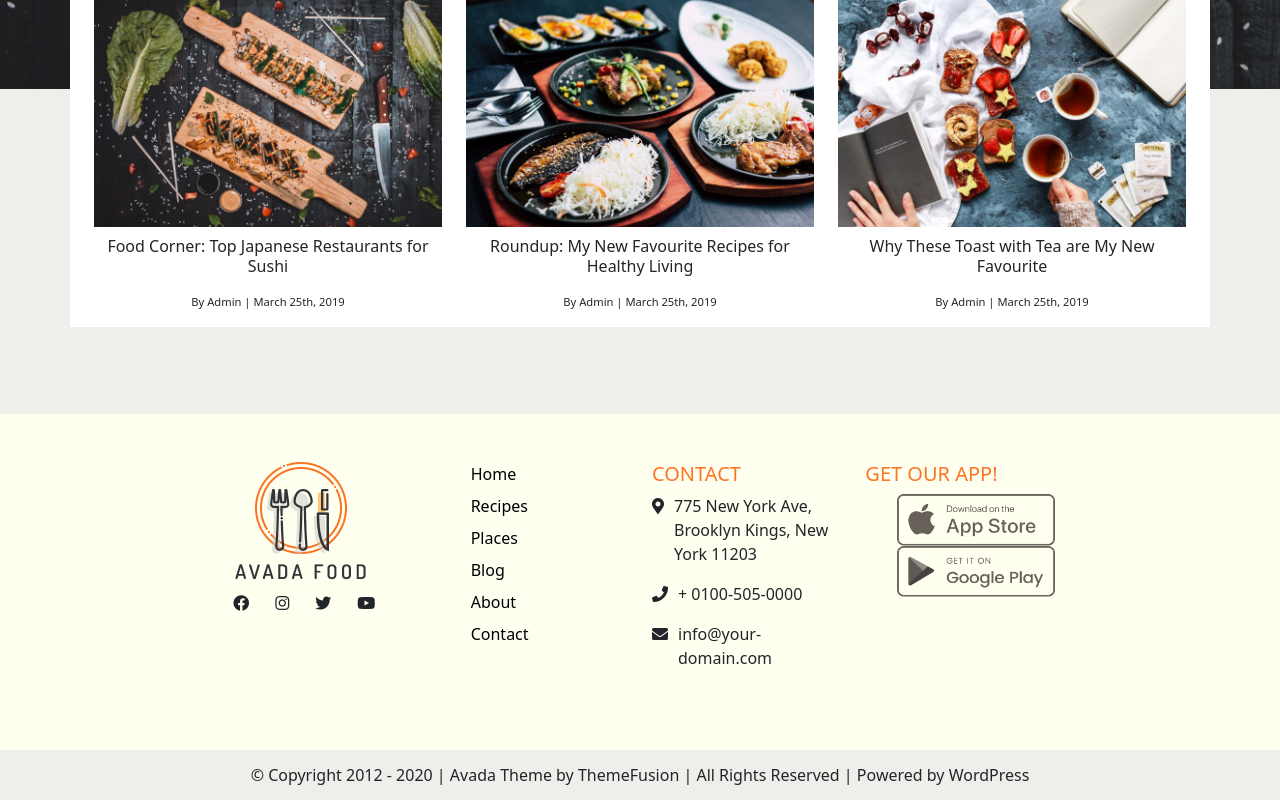
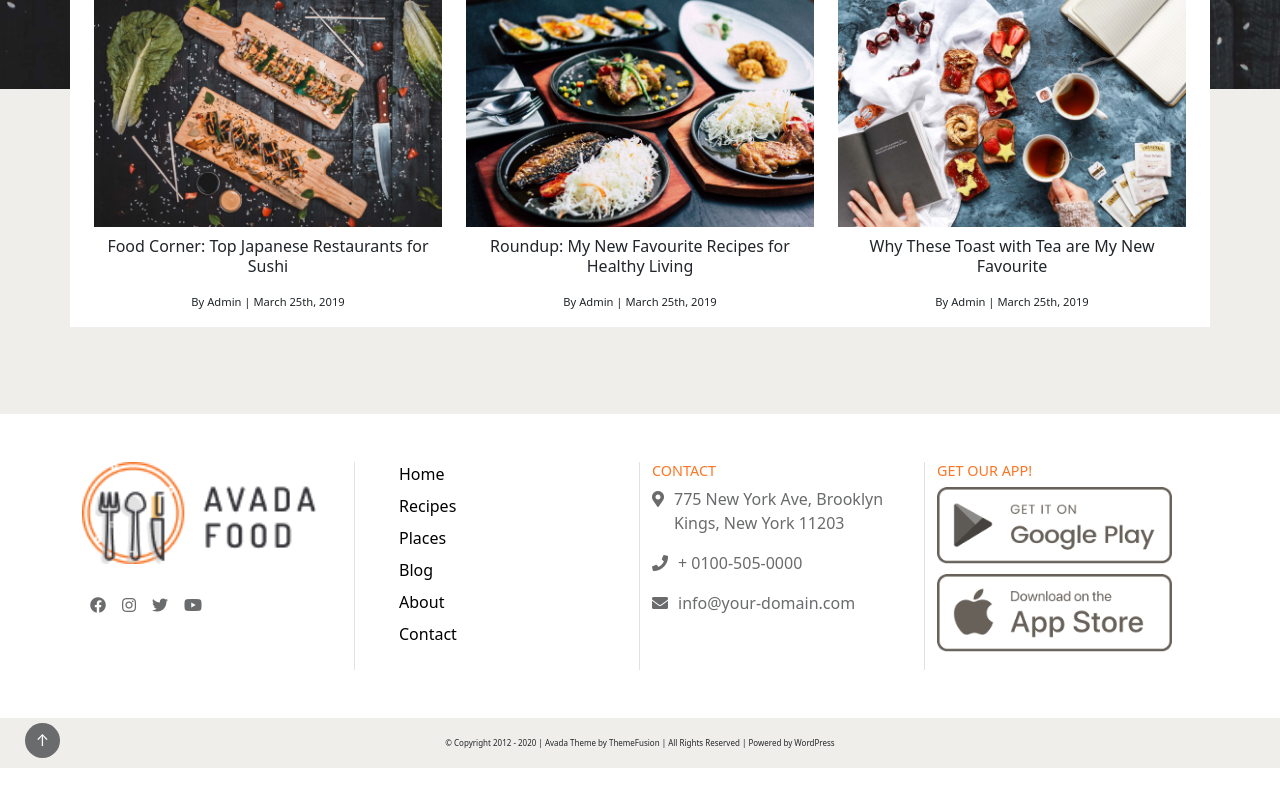
Before and after one commit to DavideZattra/proj-html-vuejs, a Vue app: page / in a window 1280 px wide. Shown: the part 635-1435 px from the top of the page. After the commit the page ends 1403 px from the top, so only its background shows below. Built offline with nearby package versions, Linux system fonts and the light colour scheme.

Commit message:
fixed footer positioning and added top-button

```diff
--- a/src/components/Footer.vue
+++ b/src/components/Footer.vue
@@ -1,9 +1,10 @@
 <template>
   <footer>
-    <section id="ms_upper-footer" class="container-fluid">
+    <!-- section with all info about avada social links and store link -->
+    <section id="ms_upper-footer" class="container">
       <div class="row justify-content-center pt-5 pb-5">
-        <div class="col-2">
-          <a href="#"><img src="../assets/img/avada-food-logo.png" alt="Main Avada Logo"></a>
+        <div id="ms_social" class="col-3 border-end">
+          <a href="#"><img class="" src="../assets/img/avada-food-logo-mob.png" alt="Main Avada Logo"></a>
           <ul class="d-flex p-0">
 
             <li class="pt-2 ps-2 pe-2"><a href="#"></a><i class="fab fa-facebook"></i></li>
@@ -13,14 +14,14 @@
 
           </ul>
         </div>
-        <div class="col-2">
+        <div class="col-3 border-end">
           <ul>
             <li class="text-capitalize pb-2" v-for="(element, index) in sectionList" :key="index">
               <a :href="element.url"> {{ element.name }}</a>
             </li>
           </ul>
         </div>
-        <div class="col-2">
+        <div id="ms_contacts" class="col-3 border-end">
           <h5>contact</h5>
           <ul class="p-0">
             <li class="d-flex">
@@ -38,21 +39,20 @@
             </li>
           </ul>
         </div>
-        <div class="col-2">
+        <div id="ms_appStore" class="col-3 ">
           <h5>get our app!</h5>
-          <ul>
-            <li>
-              <a href="#"><img class="img-fluid" src="../assets/img/download-app-store.png" alt=""></a>
-            </li>
-            <li>
-              <a href="#"><img class="img-fluid" src="../assets/img/download-android.png" alt=""></a>
-            </li>
-          </ul>
+          <img class="img-fluid" src="../assets/img/download-android.png" alt="">
+          <img class="img-fluid" src="../assets/img/download-app-store.png" alt="">
+
         </div>
       </div>
 
     </section>
+
+    <!-- Copyright Section and button to go on the top of page -->
     <section id="ms_lower-footer" class="text-center">
+
+      <a href="#">&uarr;</a>
 
       <p>&copy; Copyright 2012 - 2020 | Avada Theme by ThemeFusion | All Rights Reserved | Powered by WordPress</p>
 
@@ -73,27 +73,67 @@ components:{
 <style lang='scss' scoped>
 @import '../style/variables.scss';
 footer{
-  background-color: ivory;
-}
+  background-color: white;
+
 
   #ms_upper-footer{
     h5{
+      font-size: 0.9rem;
       text-transform: uppercase;
       color: $mainOrangeColor;
     }
+    #ms_social{
+      img{
+        width: 90%;
+      }
+      i{
+        padding-top: 25px;
+        color: $mainDarkGrayColor;
+      }
+    }
+
+    #ms_appStore{
+      img{
+        width: 90%;
+        padding-bottom: 10px;
+      }
+    }
+    #ms_contacts{
+
+      color: $mainDarkGrayColor;
       i{
       padding-right: 10px;
     }
     }
+  }
 
   #ms_lower-footer{
+    position: relative;
     background-color: $mainLightGrayColor;
     height: 50px;
 
+    a{
+      position: absolute;
+      top: 5px;
+      left: 25px;
+      display: inline-block;
+
+      height: 35px;
+      width: 35px;
+      color: white;
+      background-color: $mainDarkGrayColor;
+      border-radius: 50%;
+      line-height: 35px;
+
+    }
+
     p{
+      font-size: 0.5rem;
       line-height: 50px;
       margin: 0;
     }
   }
+}
+
 
 </style>
```
Lines whose indentation alone changed are shown as unchanged.
